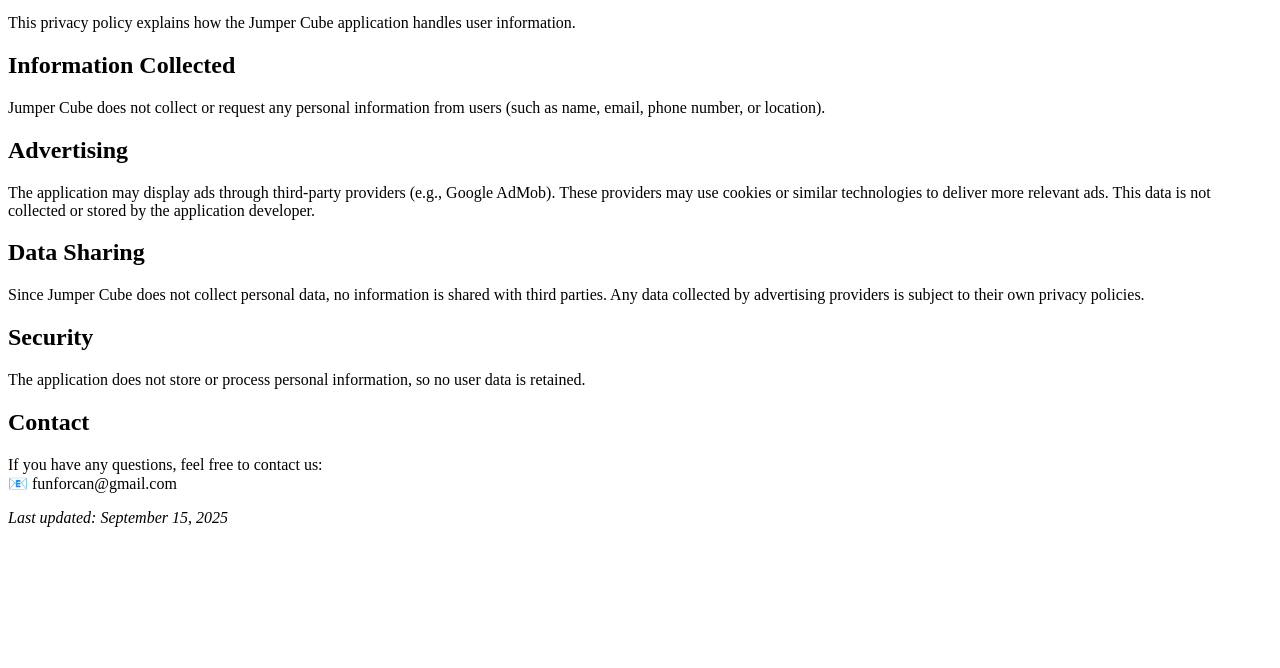
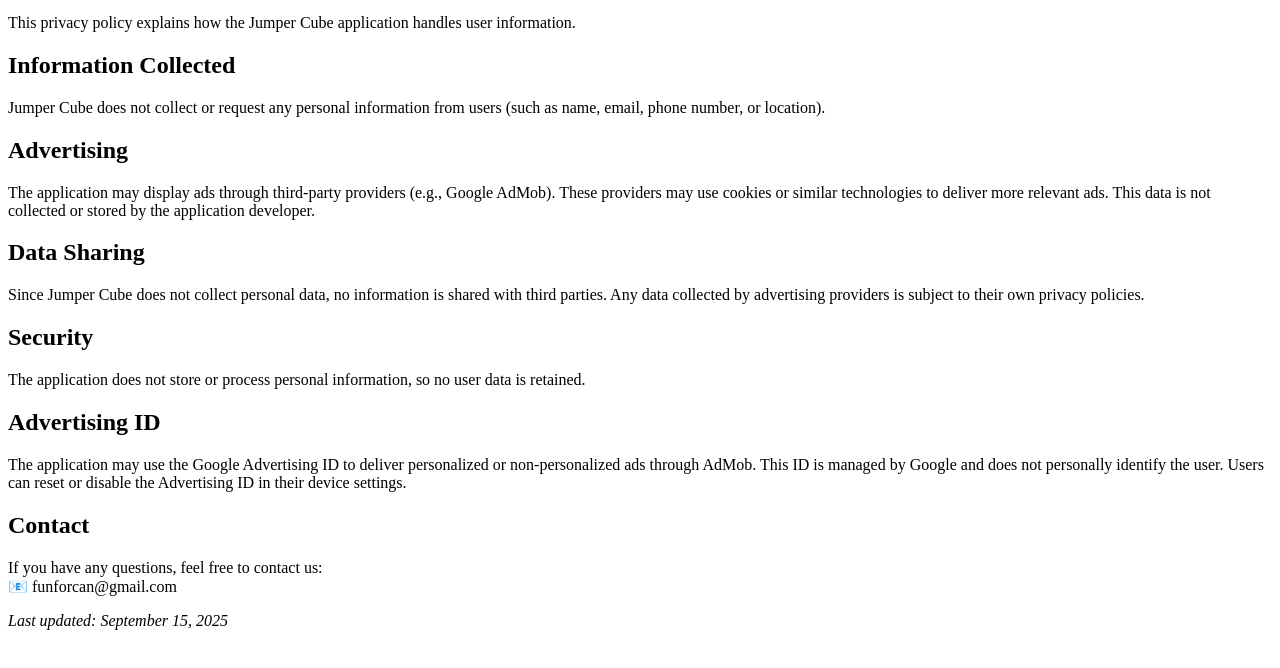
Before and after one commit to canbwhite/PrivacyPolicy, a plain HTML site: page index.html in a window 1280 px wide. Shown: the part 100-768 px from the top of the page. Drawn offline with Linux system fonts and the light colour scheme.

Commit message:
Update index.html

```diff
--- a/index.html
+++ b/index.html
@@ -21,6 +21,11 @@
   <h2>Security</h2>
   <p>The application does not store or process personal information, so no user data is retained.</p>
 
+  <h2>Advertising ID</h2>
+  <p>The application may use the Google Advertising ID to deliver personalized or non-personalized ads through AdMob.
+  This ID is managed by Google and does not personally identify the user. Users can reset or disable the Advertising ID
+  in their device settings.</p>
+
   <h2>Contact</h2>
   <p>If you have any questions, feel free to contact us:<br>
   📧 funforcan@gmail.com</p>
```
